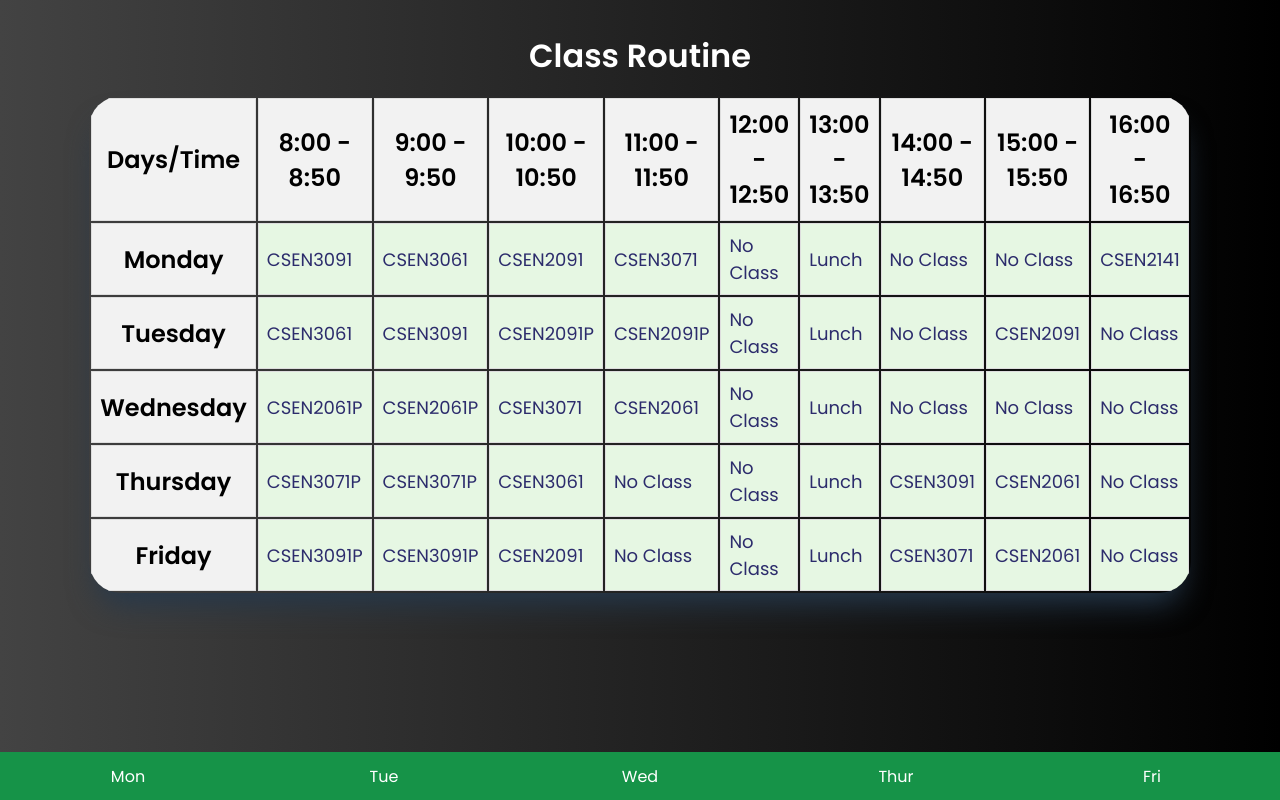
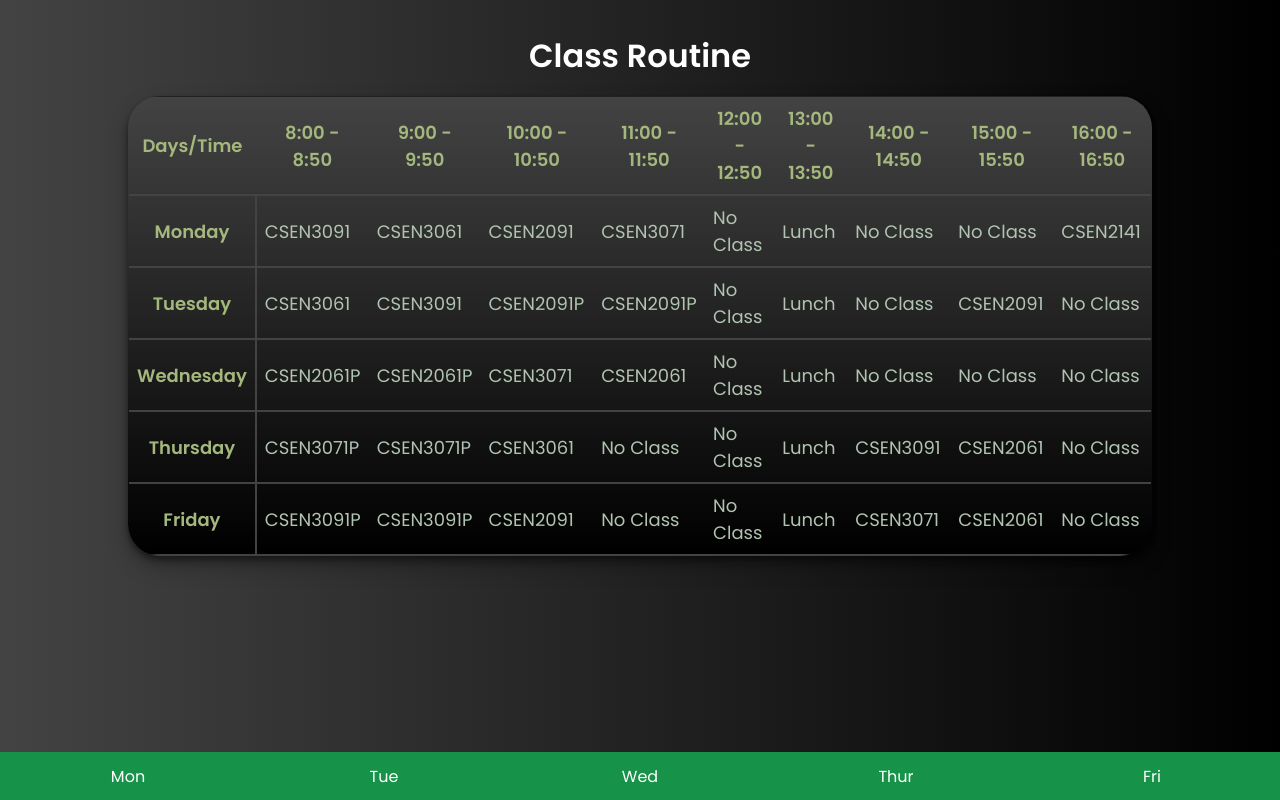
Before and after one commit to bharatbhusal/semester-routine, a React (Create React App) app: page / in a window 1280 px wide. Built offline with nearby package versions, Linux system fonts and the light colour scheme.

Commit message:
cool large

```diff
--- a/src/components/Navbar.jsx
+++ b/src/components/Navbar.jsx
@@ -1,7 +1,10 @@
-import React from 'react';
+import React, { useEffect } from 'react';
 
 const NavBar = ({ activeDay, handleDay }) => {
 
+    useEffect(() => {
+
+    })
     return (
         <nav>
             <div className={`day ${activeDay === 'Mon' ? 'active' : ''}`} onClick={handleDay}>
--- a/src/index.css
+++ b/src/index.css
@@ -25,12 +25,12 @@
 
 /* HTML and body styles */
 html {
-  /* scroll-behavior: smooth; */
+  scroll-behavior: smooth;
 }
 
 /* Removing scrollbar */
 ::-webkit-scrollbar {
-  /* display: none; */
+  display: none;
 }
 body {
   font-family: "Poppins", sans-serif;
@@ -64,6 +64,7 @@ h1 {
 .table-large {
   /* position: absolute; */
   /* top: 6rem; */
+  border: 1px solid green;
   margin: 6rem auto;
   margin-bottom: 1rem;
   color: #2c2c6c;
@@ -72,7 +73,11 @@ h1 {
   width: 80vw;
   height: 50vh;
   visibility: visible;
-  box-shadow: rgb(38, 57, 77) 0px 20px 30px -10px;
+  border-collapse: collapse;
+  box-shadow: rgba(0, 0, 0, 0.25) 0px 10px 20px, rgba(0, 0, 0, 0.12) 0px 2px 4px,
+    rgba(0, 0, 0, 0.12) 0px 4px 6px, rgba(0, 0, 0, 0.17) 0px 6px 6px,
+    rgba(0, 0, 0, 0.09) 0px 2px 2px;
+  background-image: linear-gradient(to bottom, #434343 0%, black 100%);
 }
 
 .table-mini {
@@ -92,6 +97,7 @@ h1 {
   box-shadow: rgba(0, 0, 0, 0.25) 0px 10px 20px, rgba(0, 0, 0, 0.12) 0px 2px 4px,
     rgba(0, 0, 0, 0.12) 0px 4px 6px, rgba(0, 0, 0, 0.17) 0px 6px 6px,
     rgba(0, 0, 0, 0.09) 0px 2px 2px;
+  background-image: linear-gradient(to top, #434343 0%, black 100%);
 }
 
 .table-mini ul {
@@ -116,23 +122,27 @@ h1 {
 
 th,
 td {
-  border: 1px solid #ddd;
+  border-bottom: 2px solid #434343;
   padding: 8px;
   text-align: left;
-  background-color: #e6f7e3;
+  color: var(--color-text);
+  /* background-color: #e6f7e3; */
 }
 
 td:not(.days):hover {
-  background-color: #b6eeaa;
+  background-color: #4a5548;
   cursor: pointer;
 }
 
+.days {
+  border-right: 2px solid #434343;
+}
 th,
 .days {
-  background-color: #f2f2f2;
-  font-size: x-large;
+  /* background-color: #f2f2f2; */
+  font-size: large;
   font-weight: 700;
-  color: #000;
+  color: #a4b87d;
   text-align: center;
 }
 
```
